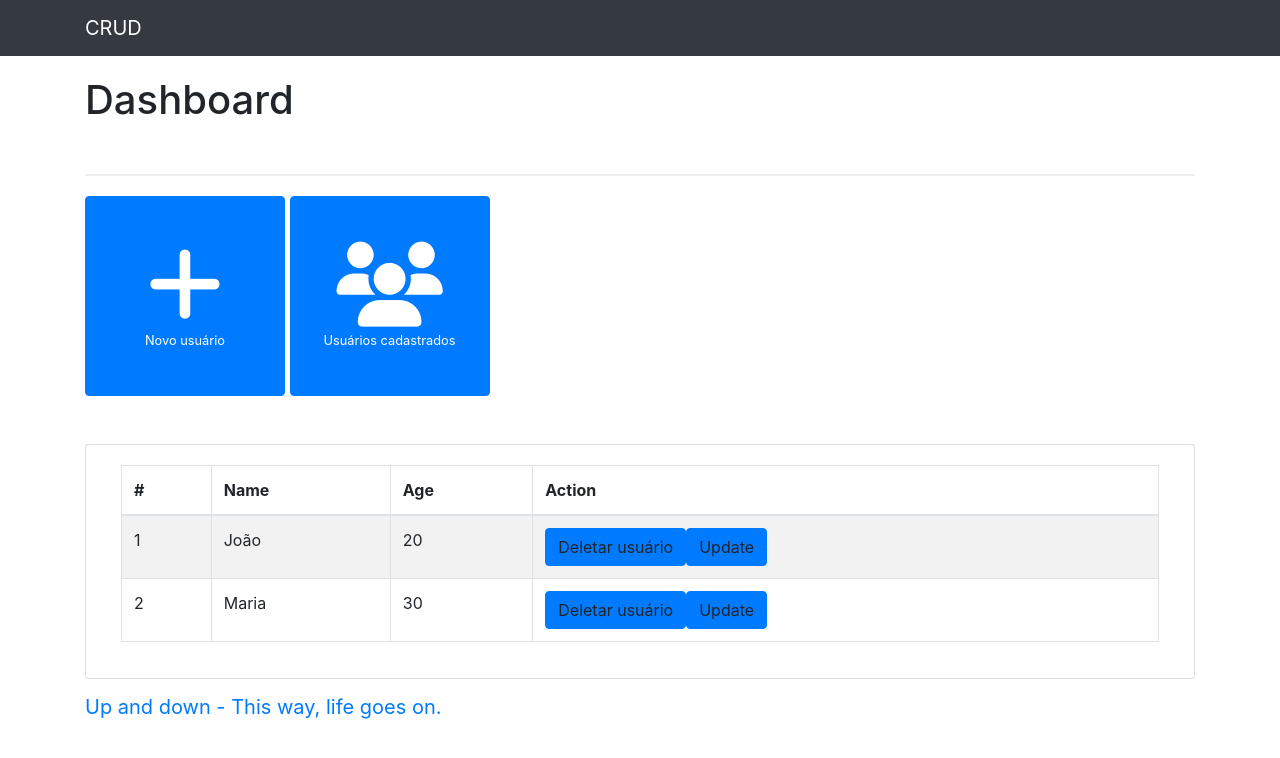
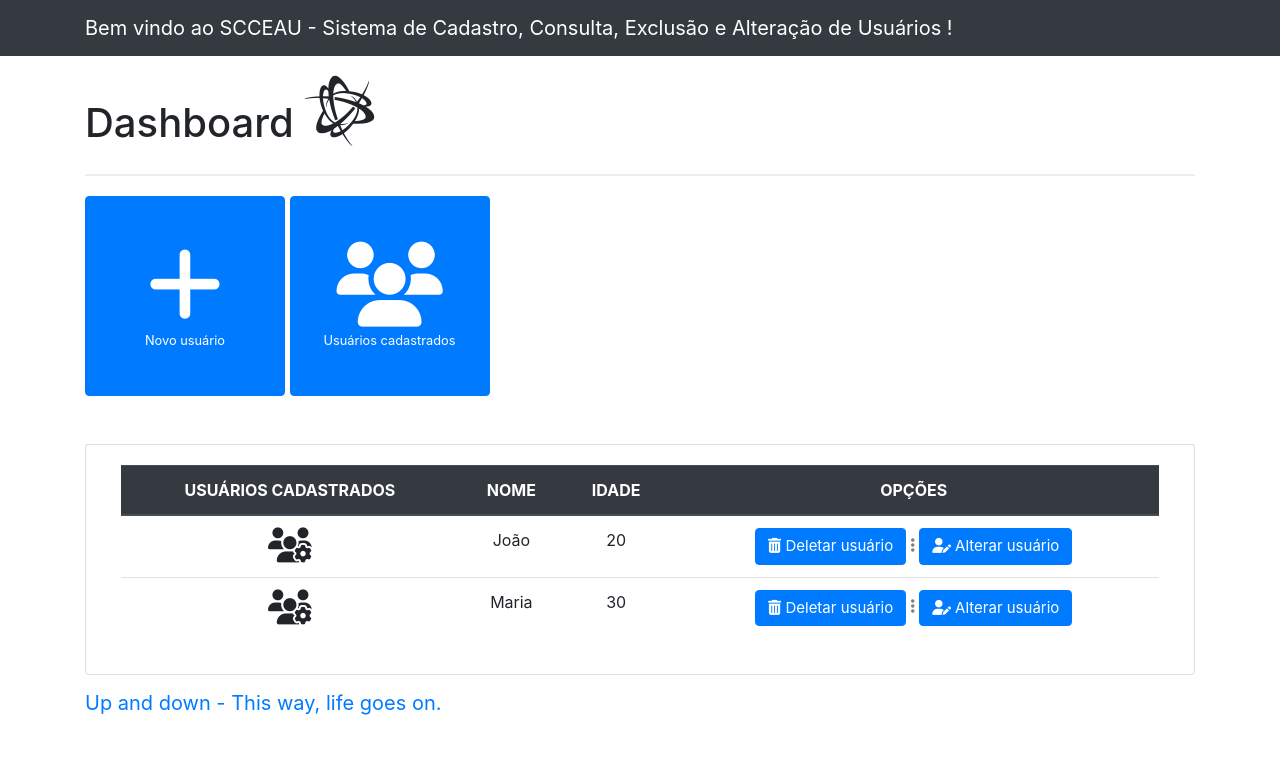
Before and after one commit to vishhnu-dev/frameworkless_php_crud_task, a PHP site: page /teste-de-conhecimento/ in a window 1280 px wide, after a click on "Usuários cadastrados". Shown: the top 758 px of the page. Run offline with PHP 8.4, Linux system fonts and the light colour scheme; data comes from the database, SQL or seed files in the repository; some libraries are stand-ins or nearby versions.

Commit message:
last system check, system layout updated, js vallidation up

```diff
--- a/assets/main.css
+++ b/assets/main.css
@@ -4,6 +4,27 @@
     }
 /* end layouts/header */
 
+/* GENERAL CONFIGS */
+    .upper{
+        text-transform: uppercase !important;
+    }
+    .select-icon-text{
+        color: white !important;
+        font-size: 15px !important;
+    }
+    .align-center{
+        text-align: center;
+    }
+    .table .fa-users-cog{
+        font-size: 35px !important;
+    }
+    .title-form{
+        color:#7e7d7d;
+        font-weight: bolder;
+    }
+/* END GENERAL CONFIGS */
+
+/* Dashboard */
     .dashboard{
         margin-top: 20px;
         padding: none !important;
@@ -17,7 +38,12 @@
         text-decoration: none;
         color: #212529;
     }
+    .title .fa-battle-net{
+        font-size: 70px !important;
+    }
+/* End of Dashboard */
 
+/* Options */
     .options{
         height: 250px;
         margin-top: 20px;
@@ -30,7 +56,6 @@
     .options .btn-config i{
         font-size: 85px;
     }
-
     #insert, #select{
         margin-top: -2px;
     }
@@ -38,6 +63,7 @@
     .ctn-form{
         display: flex;
         justify-content: center;
+        margin-top: 20px;
     }
     .ctn-form form{
         width: 320px;
@@ -45,6 +71,10 @@
     .ctn-form button{
         width: 100%;
     }
+/* End of Options*/
+
+
+
 
 /* partial/update */
 
--- /dev/null
+++ b/assets/main.js
@@ -0,0 +1,14 @@
+function check_field(){
+    if(document.form.name.value=="" ||
+        document.form.name.value.length < 4){
+        swal("Atenção!", "O campo nome precisa ser preenchido corretamente.", "info");
+        document.form.name.focus();
+        return false;
+    }
+    if(document.form.age.value== "" ||
+        document.form.age.value.length < 2){
+        swal("Atenção!", "O campo idade precisa ser preenchido corretamente.", "info");
+        document.form.age.focus();
+        return false;
+    }
+}
--- a/index.php
+++ b/index.php
@@ -12,7 +12,7 @@
         integrity="sha384-Vkoo8x4CGsO3+Hhxv8T/Q5PaXtkKtu6ug5TOeNV6gBiFeWPGFN9MuhOf23Q9Ifjh"
         crossorigin="anonymous"
       >
-    <link rel="stylesheet" href="assets/main.css">
+      <link rel="stylesheet" href="assets/main.css">
     <!-- end of styles -->
   </head>
   <body>
@@ -28,13 +28,14 @@
         <div class="container">
           <div class="title">
             <a href="index.php">
-              <h1>Dashboard</h1>
+              <h1>Dashboard <i class="fab fa-battle-net"></i> </h1>
             </a>
           </div>
         </div>
 
         <div class="container">
           <div class="options">
+
             <!-- + add user -->
               <a data-toggle="collapse" href="#insert" role="button" aria-expanded="false" aria-controls="insert">
                 <button type="button" class="btn btn-primary btn-config">
@@ -42,6 +43,7 @@
                   <small id="options_text" class="form-text">Novo usuário</small>
                 </button>
               </a>
+
             <!-- select db -->
               <a data-toggle="collapse" href="#select" role="button" aria-expanded="false" aria-controls="select">
                 <button type="button" class="btn btn-primary btn-config">
@@ -50,12 +52,14 @@
                 </button>
             </a>
           </div>
+
           <!-- collapse select users -->
             <div class="collapse" id="select">
               <div class="card card-body">
                 <?php include 'view/partials/select.php'; ?>
               </div>
             </div>
+
           <!-- collapse add user -->
             <div class="collapse" id="insert">
               <div class="card card-body">
@@ -65,6 +69,7 @@
               </div>
             </div>
         </div>
+
       </section>
     <!-- end dashboard section -->
 
@@ -75,9 +80,13 @@
     <!-- end footer -->
 
     <!-- scripts -->
+      <script src="assets/main.js"></script>
+      <script src="https://cdnjs.cloudflare.com/ajax/libs/limonte-sweetalert2/7.29.2/sweetalert2.all.js"></script>
+      <script src="https://kit.fontawesome.com/1a0c089da4.js" crossorigin="anonymous"></script>
+
       <script
-        src="https://code.jquery.com/jquery-3.4.1.slim.min.js"
-        integrity="sha384-J6qa4849blE2+poT4WnyKhv5vZF5SrPo0iEjwBvKU7imGFAV0wwj1yYfoRSJoZ+n"
+        src="https://code.jquery.com/jquery-3.4.1.min.js"
+        integrity="sha256-CSXorXvZcTkaix6Yvo6HppcZGetbYMGWSFlBw8HfCJo="
         crossorigin="anonymous">
       </script>
 
@@ -92,7 +101,6 @@
         integrity="sha384-wfSDF2E50Y2D1uUdj0O3uMBJnjuUD4Ih7YwaYd1iqfktj0Uod8GCExl3Og8ifwB6"
         crossorigin="anonymous">
       </script>
-      <script src="https://kit.fontawesome.com/1a0c089da4.js" crossorigin="anonymous"></script>
     <!-- end of scripts -->
   </body>
 </html>
--- a/view/partials/insert.php
+++ b/view/partials/insert.php
@@ -15,38 +15,36 @@
                 $stmt->bind_param("ssi", $_POST['id'], $_POST['name'], $_POST['age']);
                 if ($stmt->execute()) {
 
-                    echo "Sucess! User was registered.";
-                    header("location: index.php");
-                    exit();
-
+                    @header("Location: http://localhost/teste-de-conhecimento/");
                 } else {
                     #404
-                    header("location: view/pages/404.html");
+                    @header("Location: http://localhost/teste-de-conhecimento/view/pages/404.html");
                 }
                 $stmt->close();
+
             }else{
                 #404
-                header("location: view/pages/404.html");
+                @header("Location: http://localhost/teste-de-conhecimento/view/pages/404.html");
             }
         }
     }
 ?>
+<!-- | -->
+<div class="ctn-form">
+    <form id="form" name="form" action="<?php echo $_SERVER["PHP_SELF"] ?>" method="POST" onSubmit="return check_field();">
 
-<!-- | -->
+        <h5 class="title-form align-center">Cadastrar usuário</h5>
 
-<div class="ctn-form">
-    <form action="<?php echo $_SERVER["PHP_SELF"] ?>" method="POST">
-        <label class="tittle-form">Cadastrar</label>
         <!--hidden id-->
             <input type="hidden" name="id">
 
         <div class="form-group">
-            <input class="form-control" name="name" placeholder="Enter your name">
+            <input id="name" type="text" class="form-control" name="name" placeholder="Enter your name *">
         </div>
         <div class="form-group">
-            <input class="form-control" name="age"  placeholder="Enter your age">
+            <input id="age"  type="text" class="form-control" name="age"  placeholder="Enter your age *">
         </div>
 
-        <button type="submit" class="btn btn-primary">Submit</button>
+        <button id="btn" type="submit" class="btn btn-primary">Enviar</button>
     </form>
 </div>
--- a/view/partials/layouts/header.html
+++ b/view/partials/layouts/header.html
@@ -1,5 +1,5 @@
 <nav class="navbar navbar-dark bg-dark">
     <div class="container">
-        <a class="navbar-brand" href="index.php">CRUD</a>
+        <a class="navbar-brand" href="index.php">Bem vindo ao SCCEAU - Sistema de Cadastro, Consulta, Exclusão e Alteração de Usuários !</a>
     </div>
 </nav>
--- a/view/partials/select.php
+++ b/view/partials/select.php
@@ -3,6 +3,9 @@
         require_once "config/config.php";
 
     #Simple select
+        $sql = "SELECT * FROM users";
+        $query_res = $connection->query($sql);
+
         $sql = "SELECT * FROM users";
         $query_res = $connection->query($sql);
 ?>
@@ -12,34 +15,48 @@
 <div class="container">
     <?php
         if ($query_res->num_rows > 0) {
-            echo "<table class='table table-bordered table-striped'>";
-            echo "<thead>";
-            echo "<tr>";
-            echo "<th>#</th>";
-            echo "<th>Name</th>";
-            echo "<th>Age</th>";
-            echo "<th>Action</th>";
-            echo "</tr>";
-            echo "</thead>";
-            echo "<tbody>";
+            echo "
+                <table class='table'>
+                    <thead class='thead-dark'>
+                        <tr>
+                            <th scope='col' class='upper align-center'>Usuários cadastrados</th>
+                            <th scope='col' class='upper align-center'>Nome</th>
+                            <th scope='col' class='upper align-center'>Idade</th>
+                            <th scope='col' class='upper align-center'>Opções</th>
+                        </tr>
+                    </thead>
+                    <tbody>
+            ";
+            while ($row = $query_res->fetch_assoc()) {
+                echo "
+                    <tr>
+                        <th class='align-center' scope='row'><i class='fas fa-users-cog'></i></th>
 
-            while ($row = $query_res->fetch_assoc()) {
-                echo "<tr>";
-                echo "<td>" . $row['id'] . "</td>";
-                echo "<td>" . $row['name'] . "</td>";
-                echo "<td>" . $row['age'] . "</td>";
-                echo "<td>";
-                echo "<a href='view/partials/delete.php?id=" . $row['id'] . "' class='btn btn-primary'>Deletar usuário</a>";
-                echo "<a href='view/partials/update.php?id=" . $row['id'] . "' class='btn btn-primary'>Update</a>";
-                echo "</td>";
-                echo "</tr>";
+                        <td class='align-center'>" . $row['name'] . "</td>
+                        <td class='align-center'>" . $row['age'] . " </td>
+
+                        <td class='align-center'>
+                            <a href='view/partials/delete.php?id=" . $row['id'] . "' class='btn btn-primary select-icon-text align-center'>
+                                <i class='fas fa-trash-alt select-icon-text'></i>
+                                <smal>Deletar usuário</smal>
+                            </a>
+
+                            <i class='fas fa-ellipsis-v title-form'></i>
+
+                            <a href='view/partials/update.php?id=" . $row['id'] . "' class='btn btn-primary select-icon-text align-center'>
+                                <i class='fas fa-user-edit'></i>
+                                <smal>Alterar usuário</smal>
+                            </a>
+                        </td>
+
+                    </tr>
+                ";
 
             }
             echo "</tbody>";
             echo "</table>";
-
-            } else {
-                echo "<p class='lead'><em>No records were found.</em></p>";
-            }
+        } else {
+            echo '<p class="lead"><em>No records were found.</em></p>';
+        }
     ?>
 </div>
```
Also changed, not shown: view/partials/delete.php (+4 -8 lines), view/partials/update.php (+28 -30 lines). Lines whose indentation alone changed are shown as unchanged.
